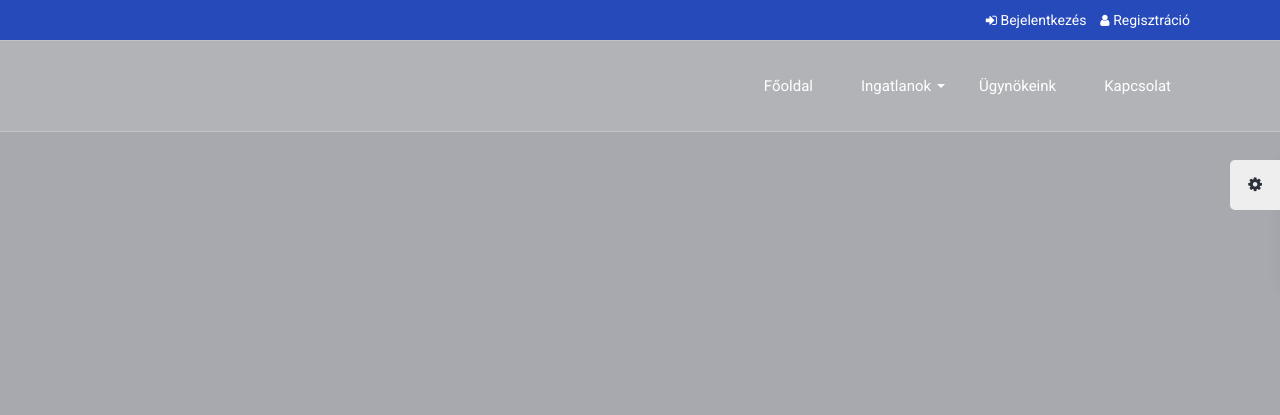
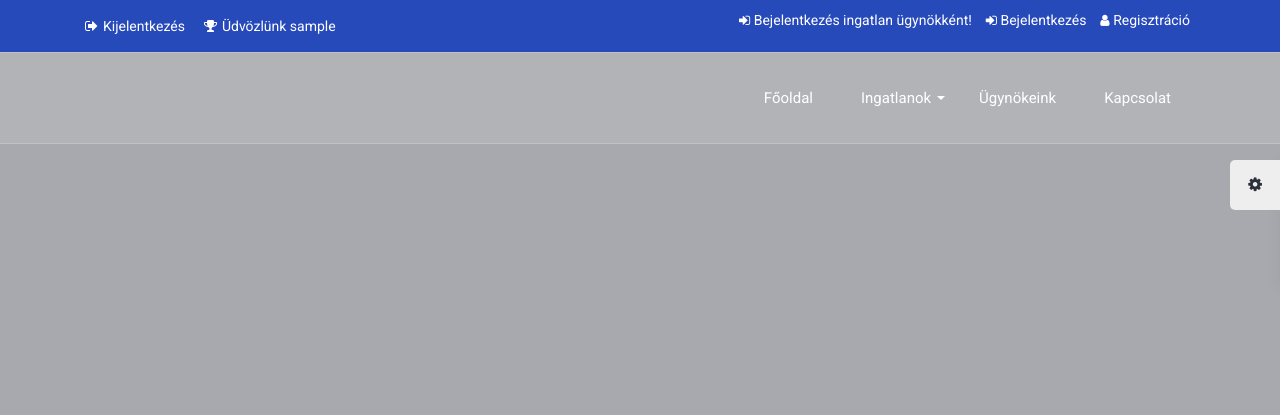
Before and after one commit to valentinebird/Thesis, a PHP site: page / in a window 1280 px wide. Shown: the top 415 px of the page. Run offline with PHP 8.4, Linux system fonts and the light colour scheme; the visitor is signed in with stand-in values (Sample User, id 1).

Commit message:
changes at all

```diff
--- a/madar-szakdolgozat.online/index.php
+++ b/madar-szakdolgozat.online/index.php
@@ -1,3 +1,8 @@
+<?php
+
+session_start();
+?>
+
 <!DOCTYPE html>
 <html lang="hu">
 <head>
@@ -39,13 +44,28 @@
 <header class="top-header top-header-bg none-992" id="top-header-2">
     <div class="container">
         <div class="row">
-            <div class="col-lg-6 col-md-8 col-sm-7">
+            <div class="col-lg-6 col-md-4 col-sm-5">
                 <div class="list-inline">
+                    <?php
+                    if ($_SESSION['loggedin']) { ?>
+                        <a href="index.php" class="sign-in"><i class="fa fa-sign-out"></i>Kijelentkezés</a>
+                        <a href="index.php" class="sign-in"><i class="fa fa-trophy"></i>Üdvözlünk <?print $_SESSION['name'] ?></a>
+                        <?php
+                    }else{
+                        ?>
+                        <a href="index.php" class="sign-in"><i class="fa fa-trophy"></i>Jelentkezz be az oldal használatához!</a>
+                        <?php
+                    }
+                    ?>
 
                 </div>
+
             </div>
             <div class="col-lg-6 col-md-4 col-sm-5">
                 <ul class="top-social-media pull-right">
+                    <li>
+                        <a href="login-as-agent.html" class="sign-in"><i class="fa fa-sign-in"></i> Bejelentkezés ingatlan ügynökként!</a>
+                    </li>
                     <li>
                         <a href="login.html" class="sign-in"><i class="fa fa-sign-in"></i> Bejelentkezés</a>
                     </li>
```
